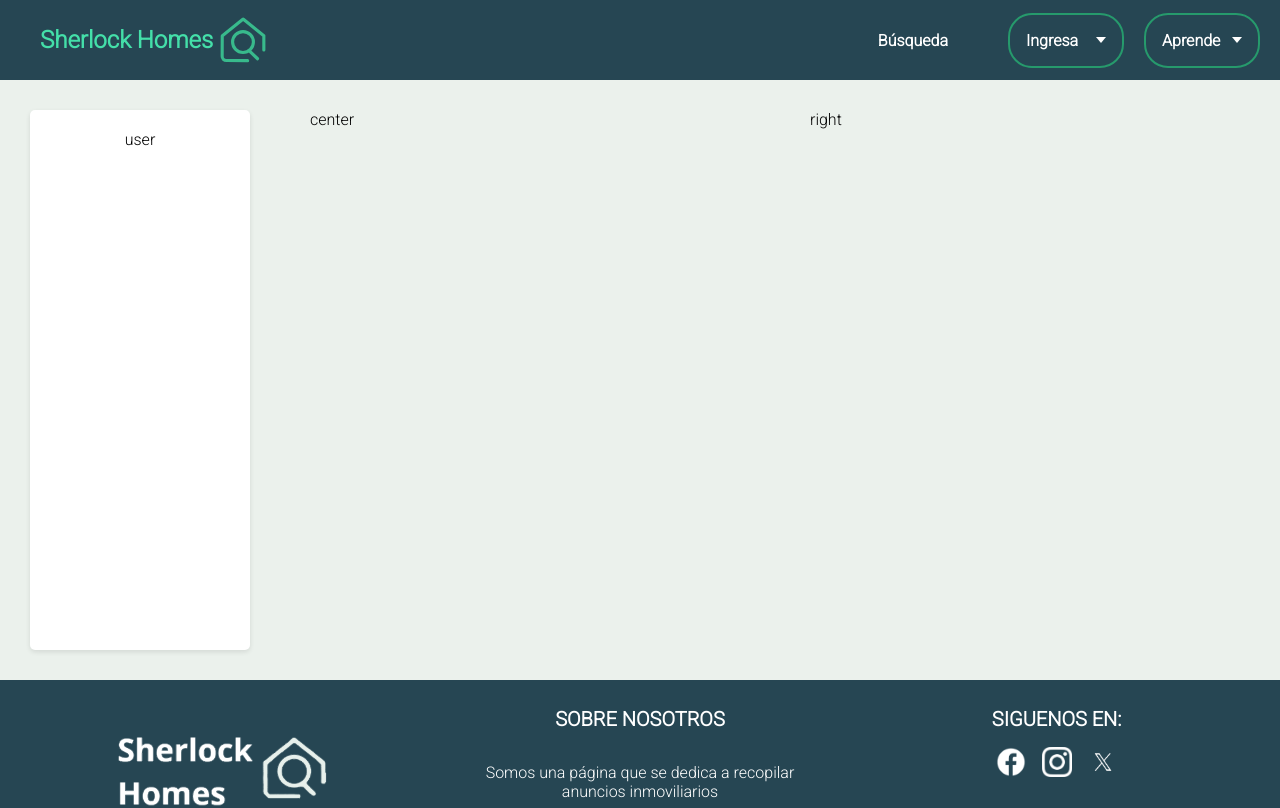
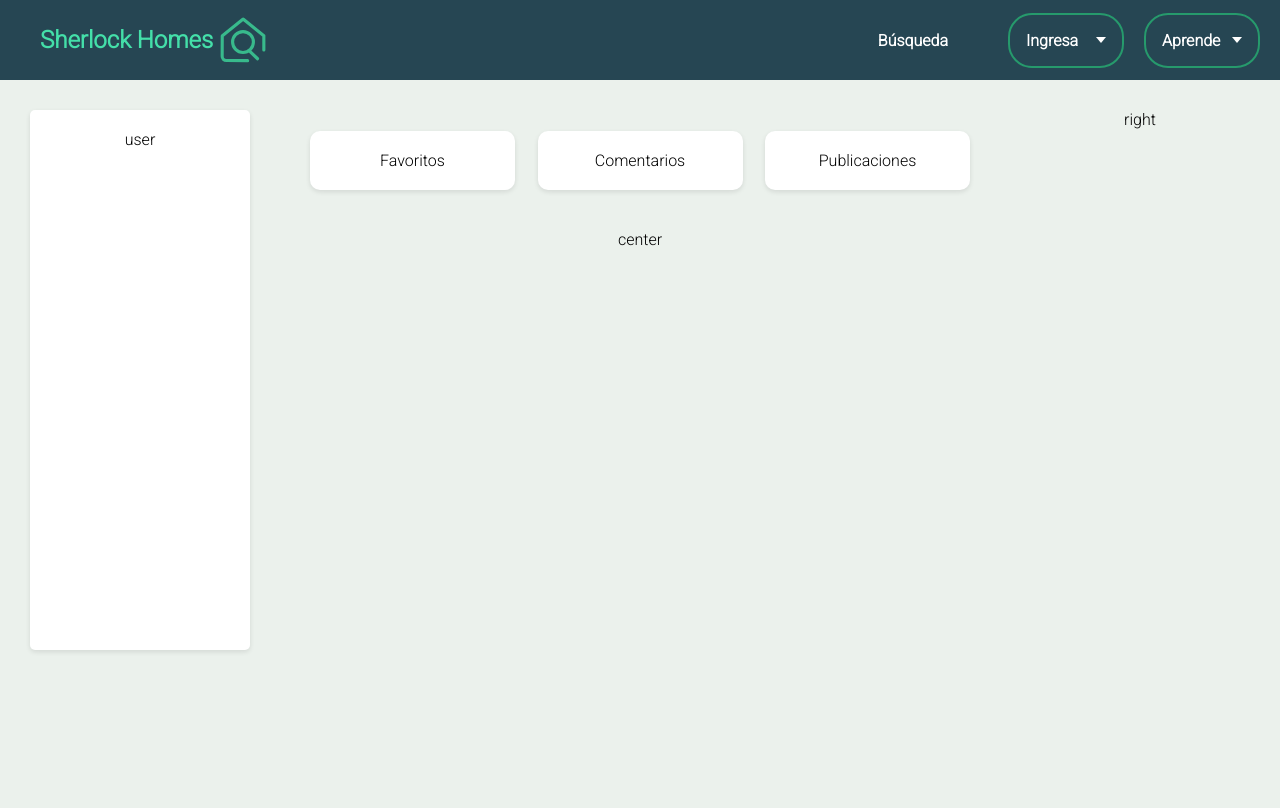
Before and after one commit to ElBugs99/Sherlock-Homes, a React (Create React App) app in the folder client/: page /perfil in a window 1280 px wide. Shown: the top 808 px of the page. Built offline with nearby package versions, Linux system fonts and the light colour scheme.

Commit message:
profile page basic layout

```diff
--- a/client/src/Components/ProfilePage/ProfilePage.js
+++ b/client/src/Components/ProfilePage/ProfilePage.js
@@ -13,6 +13,18 @@ export default function ProfilePage() {
                     <UserCard />
                 </div>
                 <div className='profile-page-center'>
+                    <div className='profile-center-top'>
+                        <div className='profile-info-box'>
+                            Favoritos
+                        </div>
+                        <div className='profile-info-box'>
+                            Comentarios
+                        </div>
+                        <div className='profile-info-box'>
+                            Publicaciones
+                        </div>
+                    </div>
+
                     center
                 </div>
                 <div className='profile-page-right'>
--- a/client/src/Components/ProfilePage/profilePage.css
+++ b/client/src/Components/ProfilePage/profilePage.css
@@ -11,19 +11,53 @@
     display: flex;
     margin-top: 10vh;
     width: 100%;
+    min-height: 100vh;
 }
 
 .profile-page-left {
+    display: flex;
+    justify-content: center;
     width: 20%;
     padding: 30px;
 }
 
 .profile-page-center {
-    width: 40%;
+    display: flex;
+    flex-direction: column;
+    align-items: center;
+    width: 60%;
     padding: 30px;
 }
 
 .profile-page-right {
-    width: 40%;
+    display: flex;
+    justify-content: center;
+    width: 20%;
     padding: 30px;
 }
+
+.profile-center-top {
+    display: flex;
+    width: 100%;
+    height: 100px;
+    align-items: center;
+    justify-content: space-between;
+    padding: 0 20px 20px 20px;
+}
+
+.profile-info-box {
+    display: flex;
+    width: 25%;
+    justify-content: center;
+    background-color: white;
+    border-radius: 10px;
+    box-shadow: 0 2px 5px rgba(0, 0, 0, 0.1);
+    padding: 20px;
+    transition: transform 0.3s;
+}
+
+.profile-options {
+    display: flex;
+    justify-content: center;
+    width: 100%;
+}
--- a/client/src/Components/UI/UserCard/userCard.css
+++ b/client/src/Components/UI/UserCard/userCard.css
@@ -1,4 +1,7 @@
 .user-card-container {
+    display: flex;
+    justify-content: center;
+    width: 100%;
     height: 500px;
     position: relative;
     transition: transform 0.3s;
```
Lines whose indentation alone changed are shown as unchanged.
